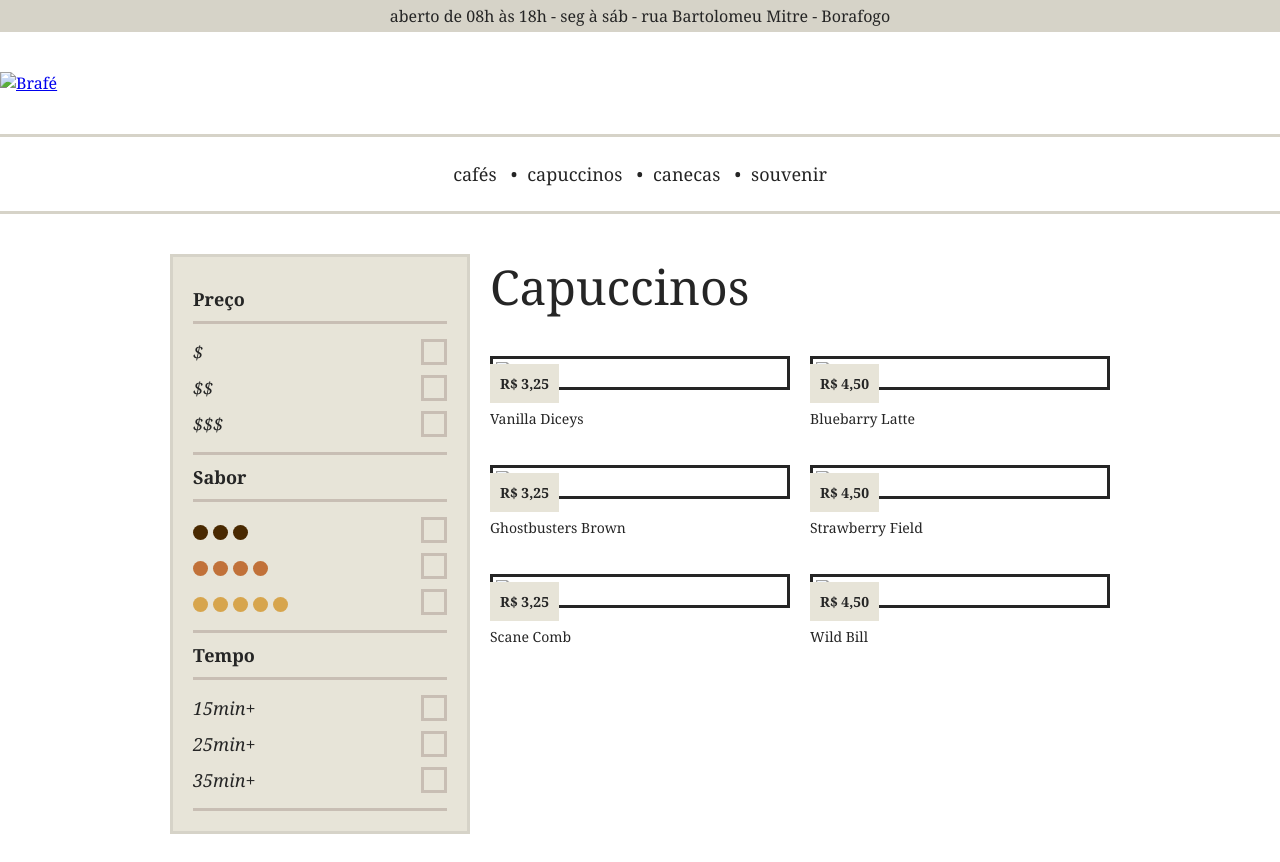
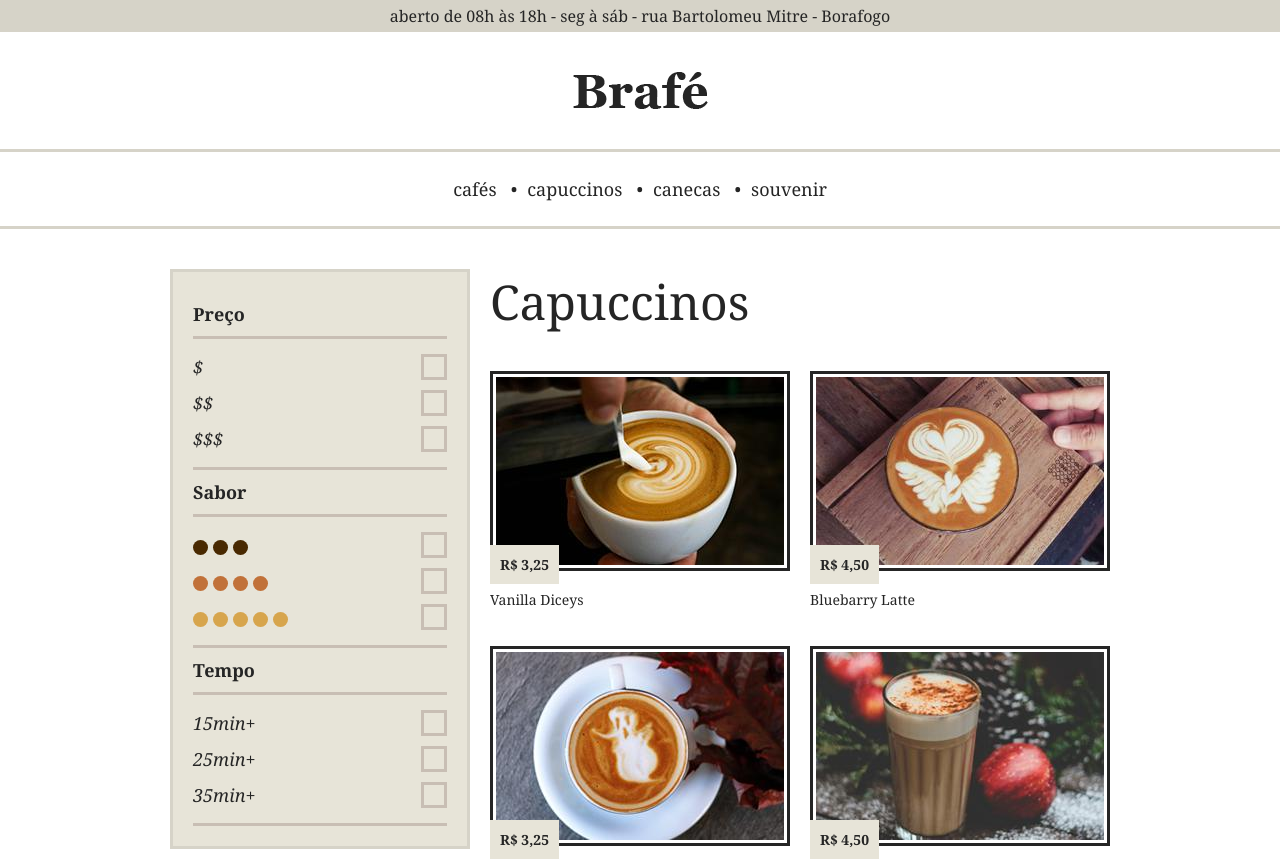
Before and after one commit to marlonmnz/css-avancado, a plain HTML site: page Brafe2-puro/index.html in a window 1280 px wide. Shown: the top 862 px of the page. Drawn offline with Linux system fonts and the light colour scheme; the site is published under a folder, as on GitHub Pages, so addresses that start at the root find nothing.

Commit message:
atualizacao do readme

```diff
--- a/Brafe2-puro/index.html
+++ b/Brafe2-puro/index.html
@@ -5,8 +5,8 @@
     <meta charset="UTF-8">
     <meta name="viewport" content="width=device-width, initial-scale=1.0">
     <title>Brafé 2</title>
-    <link rel="stylesheet" href="css/style.css">
-    <link rel="stylesheet" href="css/responsivo.css">
+    <link rel="stylesheet" href="./css/style.css">
+    <link rel="stylesheet" href="./css/responsivo.css">
 </head>
 
 <body>
@@ -14,7 +14,7 @@
         <div class="header-informacoes">
             <p>aberto de 08h às 18h - seg à sáb - rua Bartolomeu Mitre - Borafogo</p>
         </div>
-        <a class="header-logo" href="index.html"><img src="/img/brafe.png" alt="Brafé"></a>
+        <a class="header-logo" href="index.html"><img src="./img/brafe.png" alt="Brafé"></a>
         <nav class="header-menu">
             <ul>
                 <li><a href="#">cafés</a></li>
@@ -51,37 +51,37 @@
             <h1>Capuccinos</h1>
             <ul>
                 <li>
-                    <img src="/img/cafe-1.jpg" alt="Café 1">
+                    <img src="./img/cafe-1.jpg" alt="Café 1">
                     <span>R$ 3,25</span>
                     <h2>Vanilla Diceys</h2>
                 </li>
 
                 <li>
-                    <img src="/img/cafe-2.jpg" alt="Café 2">
+                    <img src="./img/cafe-2.jpg" alt="Café 2">
                     <span>R$ 4,50</span>
                     <h2>Bluebarry Latte</h2>
                 </li>
 
                 <li>
-                    <img src="/img/cafe-3.jpg" alt="Café 3">
+                    <img src="./img/cafe-3.jpg" alt="Café 3">
                     <span>R$ 3,25</span>
                     <h2>Ghostbusters Brown</h2>
                 </li>
 
                 <li>
-                    <img src="/img/cafe-4.jpg" alt="Café 4">
+                    <img src="./img/cafe-4.jpg" alt="Café 4">
                     <span>R$ 4,50</span>
                     <h2>Strawberry Field</h2>
                 </li>
 
                 <li>
-                    <img src="/img/cafe-5.jpg" alt="Café 5">
+                    <img src="./img/cafe-5.jpg" alt="Café 5">
                     <span>R$ 3,25</span>
                     <h2>Scane Comb</h2>
                 </li>
 
                 <li>
-                    <img src="/img/cafe-6.jpg" alt="Café 6">
+                    <img src="./img/cafe-6.jpg" alt="Café 6">
                     <span>R$ 4,50</span>
                     <h2>Wild Bill</h2>
                 </li>
```
Also changed, not shown: 1 other file.
